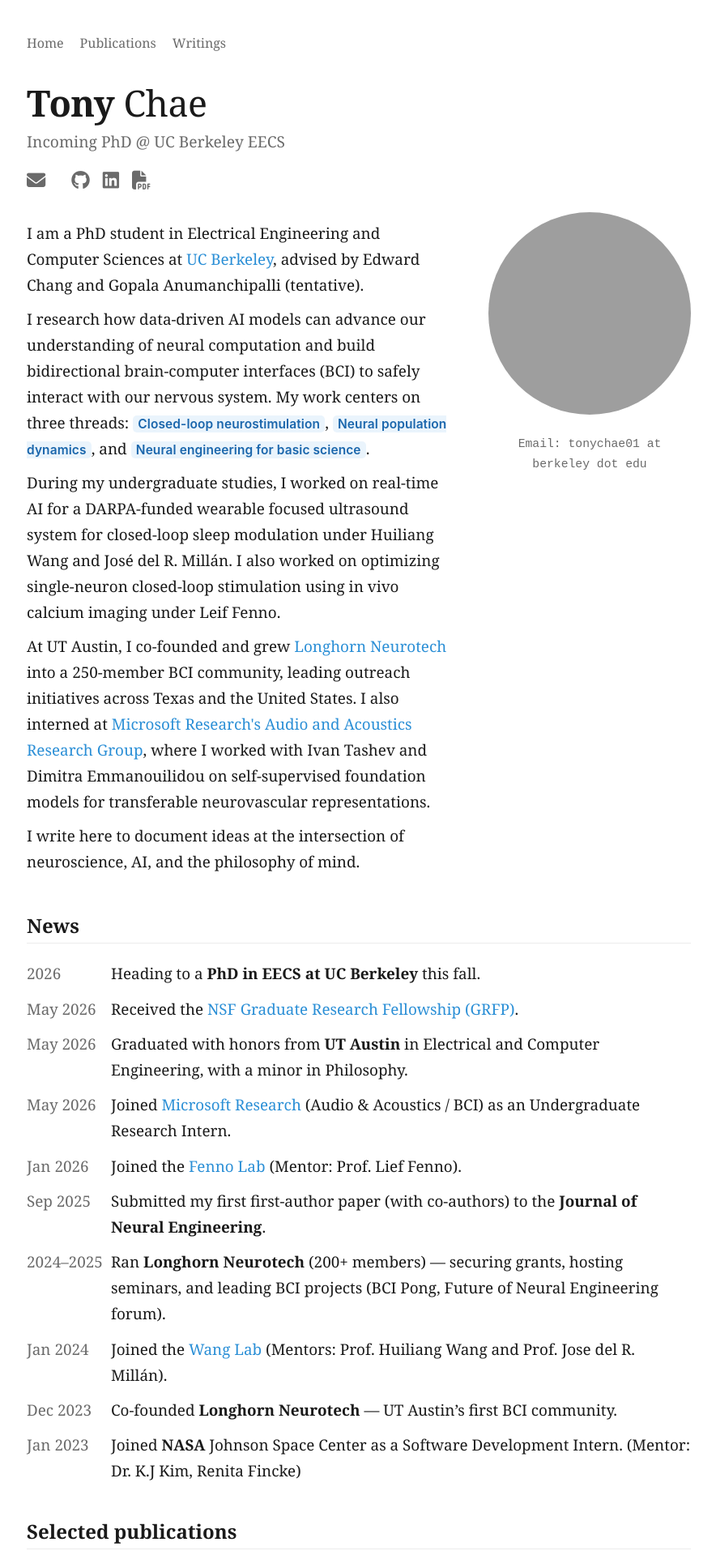
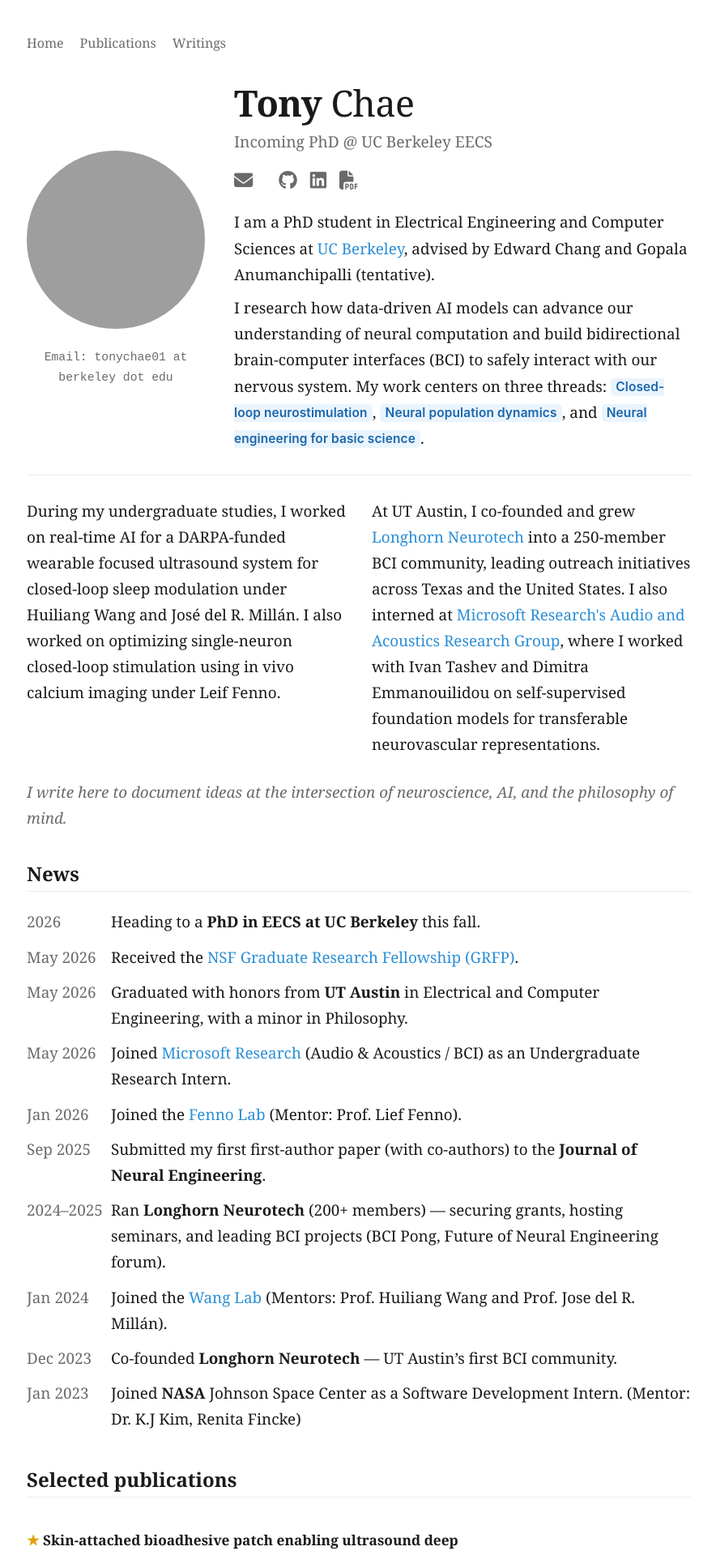
Before and after one commit to tonychae01/learning-by-doing, a Jekyll site: the page built from index.md, in a window 1280 px wide. Shown: the top 1920 px of the page at 81% size, without its empty margins (197-1081 px from the left). Built offline with Jekyll 4.4.1, drawn with Linux system fonts in a browser that asks for light colours; a style sheet for code colours, icons or effects is not loaded; some of the changed text lies outside the part shown; grey boxes are pictures that could not be loaded.

Commit message:
Refine profile and publication layout

```diff
--- a/_layouts/home.html
+++ b/_layouts/home.html
@@ -17,7 +17,13 @@
     <a href="{{ '/writings/' | relative_url }}">Writings</a>
   </nav>
 
-  <!-- ---------- Header ---------- -->
+  <!-- ---------- Intro ---------- -->
+  <div class="intro">
+    <aside class="intro-side">
+      {% if p.photo %}<img class="avatar" src="{{ p.photo | relative_url }}" alt="{{ p.name }}">{% endif %}
+      {% if p.email_user %}<p class="email-line">Email: {{ p.email_user }} at {{ p.email_domain }}</p>{% endif %}
+    </aside>
+    <div class="intro-main">
       <header class="profile-header">
         <h1 class="name">{% assign nm = p.name | split: ' ' %}<span class="name-first">{{ nm[0] }}</span>{% for w in nm offset:1 %} {{ w }}{% endfor %}</h1>
         <p class="role">{{ p.role }}</p>
@@ -29,17 +35,15 @@
           {% endfor %}
         </div>
       </header>
-
-  <!-- ---------- Intro: bio (left) + photo (right) ---------- -->
-  <div class="intro">
-    <div class="intro-text bio">
-      {% for para in p.bio %}<p>{{ para }}</p>{% endfor %}
+      <div class="bio bio-lead">
+        {% for para in p.bio limit:2 %}<p>{{ para }}</p>{% endfor %}
       </div>
-    <aside class="intro-side">
-      {% if p.photo %}<img class="avatar" src="{{ p.photo | relative_url }}" alt="{{ p.name }}">{% endif %}
-      {% if p.email_user %}<p class="email-line">Email: {{ p.email_user }} at {{ p.email_domain }}</p>{% endif %}
-    </aside>
     </div>
+  </div>
+  <div class="bio bio-background">
+    {% for para in p.bio offset:2 limit:2 %}<p>{{ para }}</p>{% endfor %}
+  </div>
+  <div class="bio bio-note">{{ p.bio[4] }}</div>
 
   <!-- ---------- News ---------- -->
   {% if site.data.news and site.data.news.size > 0 %}
@@ -54,26 +58,25 @@
   <!-- ---------- Publications ---------- -->
   {% if site.data.publications and site.data.publications.size > 0 %}
   <h2 class="section" id="publications">Selected publications</h2>
-  {% assign bold_name = '<strong>' | append: p.name | append: '</strong>' %}
   {% for pub in site.data.publications %}
     <div class="pub">
+      <div class="pub-body">
+        <div class="pub-title">
+          {% if pub.selected %}<span class="star" title="Selected">&#9733;</span> {% endif %}{{ pub.title }}
+        </div>
+        <div class="pub-authors">{{ pub.authors }}</div>
+        <div class="pub-venue">{{ pub.venue }}</div>
+        {% if pub.links %}
+        <div class="pub-links">
+          {% for l in pub.links %}<a href="{{ l.url | relative_url }}" target="_blank" rel="noopener">{{ l.name }}</a>{% endfor %}
+        </div>
+        {% endif %}
+      </div>
       <div class="pub-thumb">
         {% if pub.image %}
           <img src="{{ pub.image | relative_url }}" alt="{{ pub.title }}">
         {% else %}
           <div class="pub-badge">{{ pub.badge | default: pub.venue }}</div>
-        {% endif %}
-      </div>
-      <div class="pub-body">
-        <div class="pub-title">
-          {% if pub.selected %}<span class="star" title="Selected">&#9733;</span> {% endif %}{{ pub.title }}
-        </div>
-        <div class="pub-authors">{{ pub.authors | replace: p.name, bold_name }}</div>
-        <div class="pub-venue">{{ pub.venue }}</div>
-        {% if pub.links %}
-        <div class="pub-links">
-          {% for l in pub.links %}<a href="{{ l.url | relative_url }}" target="_blank" rel="noopener">{{ l.name }}</a>{% endfor %}
-        </div>
         {% endif %}
       </div>
     </div>
--- a/assets/style.css
+++ b/assets/style.css
@@ -50,7 +50,7 @@ hr { border: 0; border-top: 1px solid var(--border); margin: 2rem 0; }
 .site-nav a:hover { color: var(--accent); }
 
 /* ---------- Home header ---------- */
-.profile-header { margin-bottom: 1.25rem; }
+.profile-header { margin-bottom: 1rem; }
 .profile-header .name {
   font-size: 2.8rem;
   font-weight: 400;
@@ -60,23 +60,22 @@ hr { border: 0; border-top: 1px solid var(--border); margin: 2rem 0; }
 .profile-header .name .name-first { font-weight: 700; }
 .profile-header .role { color: var(--muted); margin: 0 0 .7rem; font-size: 1.2rem; }
 
-/* ---------- Intro: bio (left) + photo (right) ---------- */
+/* ---------- Intro ---------- */
 .intro {
-  display: flex;
-  gap: 2.5rem;
-  align-items: flex-start;
-  margin-bottom: 1rem;
+  display: grid;
+  grid-template-columns: 220px minmax(0, 1fr);
+  gap: 2.25rem;
+  align-items: center;
+  margin: .5rem 0 1.25rem;
 }
-.intro-text { flex: 1; min-width: 0; }
-.intro-text p { margin: .55rem 0; }
+.intro-main { min-width: 0; }
 .intro-side {
-  flex-shrink: 0;
-  width: 250px;
+  width: 220px;
   text-align: center;
 }
 .avatar {
-  width: 250px;
-  height: 250px;
+  width: 220px;
+  height: 220px;
   object-fit: cover;
   border-radius: 50%;
 }
@@ -99,6 +98,20 @@ hr { border: 0; border-top: 1px solid var(--border); margin: 2rem 0; }
   background: var(--accent-soft);
   padding: .08em .4em;
   border-radius: 5px;
+}
+.bio-lead p { margin: .55rem 0; }
+.bio-background {
+  display: grid;
+  grid-template-columns: repeat(2, minmax(0, 1fr));
+  gap: 2rem;
+  padding: 1.1rem 0 .4rem;
+  border-top: 1px solid var(--border);
+}
+.bio-background p { margin: 0; }
+.bio-note {
+  margin-top: .65rem;
+  color: var(--muted);
+  font-style: italic;
 }
 
 /* ---------- Icon link row ---------- */
@@ -125,21 +138,36 @@ hr { border: 0; border-top: 1px solid var(--border); margin: 2rem 0; }
 
 /* ---------- Publications ---------- */
 .pub {
-  display: flex;
-  gap: 1.3rem;
-  padding: 1.2rem 0;
+  display: grid;
+  grid-template-columns: minmax(0, 1fr) 220px;
+  gap: 1.75rem;
+  align-items: center;
+  padding: 1.4rem 0;
   border-bottom: 1px solid var(--border);
 }
 .pub:last-child { border-bottom: 0; }
-.pub-thumb { width: 130px; flex-shrink: 0; }
-.pub-thumb img { width: 100%; border-radius: 6px; border: 1px solid var(--border); }
+.pub-body { min-width: 0; }
+.pub-thumb {
+  width: 220px;
+  aspect-ratio: 13 / 8;
+  overflow: hidden;
+  border: 1px solid var(--border);
+  border-radius: 6px;
+  background: #fff;
+}
+.pub-thumb img {
+  display: block;
+  width: 100%;
+  height: 100%;
+  object-fit: contain;
+}
 .pub-badge {
   display: flex;
   align-items: center;
   justify-content: center;
   text-align: center;
   width: 100%;
-  min-height: 84px;
+  height: 100%;
   padding: .5rem .6rem;
   background: var(--accent-soft);
   color: var(--accent);
@@ -189,11 +217,12 @@ footer.site-footer {
 /* ---------- Responsive ---------- */
 @media (max-width: 620px) {
   .profile-header .name { font-size: 2.2rem; }
-  .intro { flex-direction: column-reverse; align-items: center; gap: 1.25rem; }
+  .intro { grid-template-columns: 1fr; justify-items: center; gap: 1.25rem; }
+  .intro-main { width: 100%; }
   .intro-side { width: 100%; }
-  .intro-text { width: 100%; }
   .avatar { width: 200px; height: 200px; }
   .icon-links { justify-content: flex-start; }
-  .pub { flex-direction: column; }
-  .pub-thumb { width: 100%; max-width: 200px; }
+  .bio-background { grid-template-columns: 1fr; gap: 1rem; }
+  .pub { grid-template-columns: 1fr; gap: 1rem; }
+  .pub-thumb { order: -1; width: 100%; max-width: 360px; }
 }
```
Also changed, not shown: _data/publications.yml (+4 -4 lines). Lines whose indentation alone changed are shown as unchanged.
